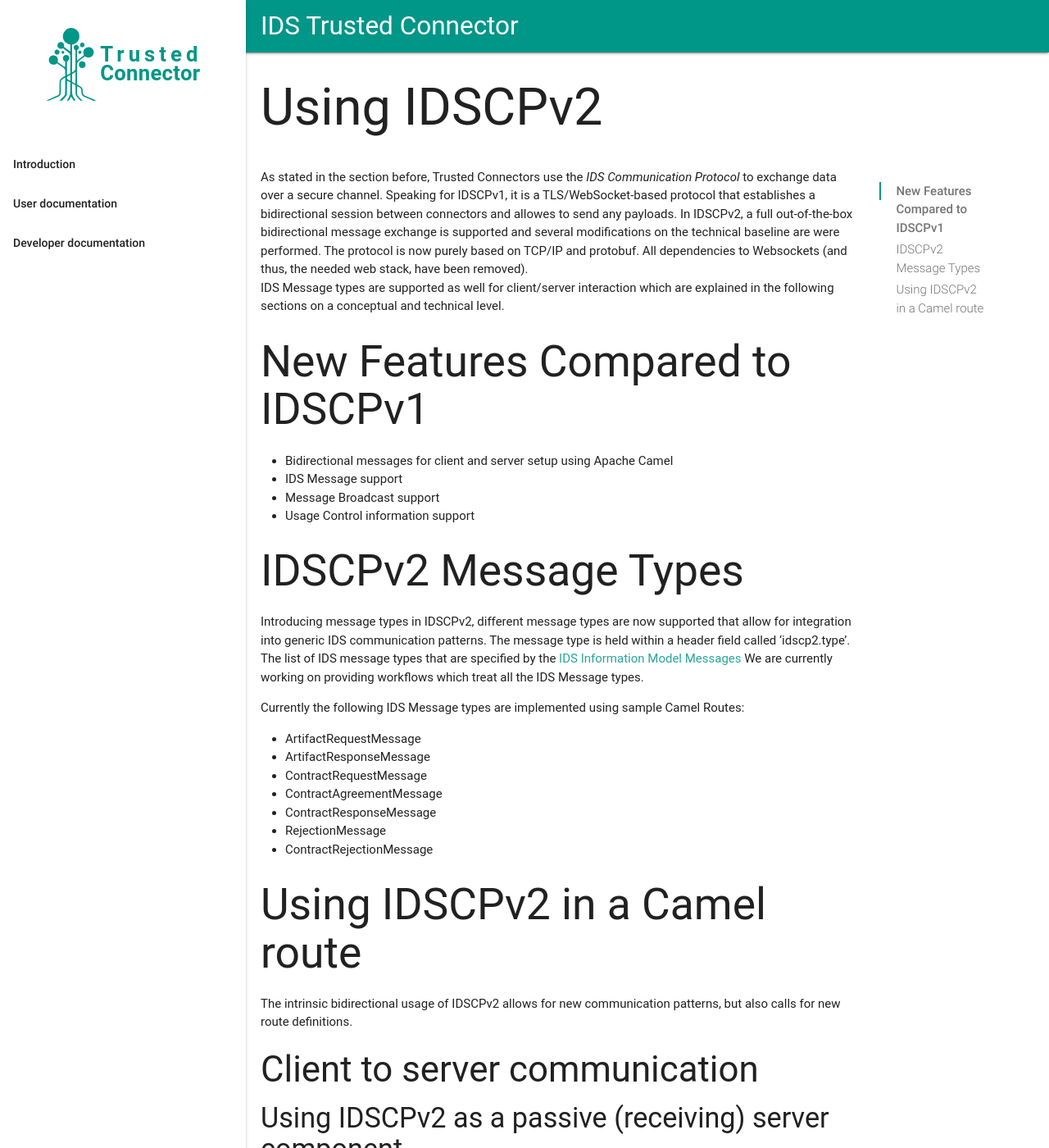
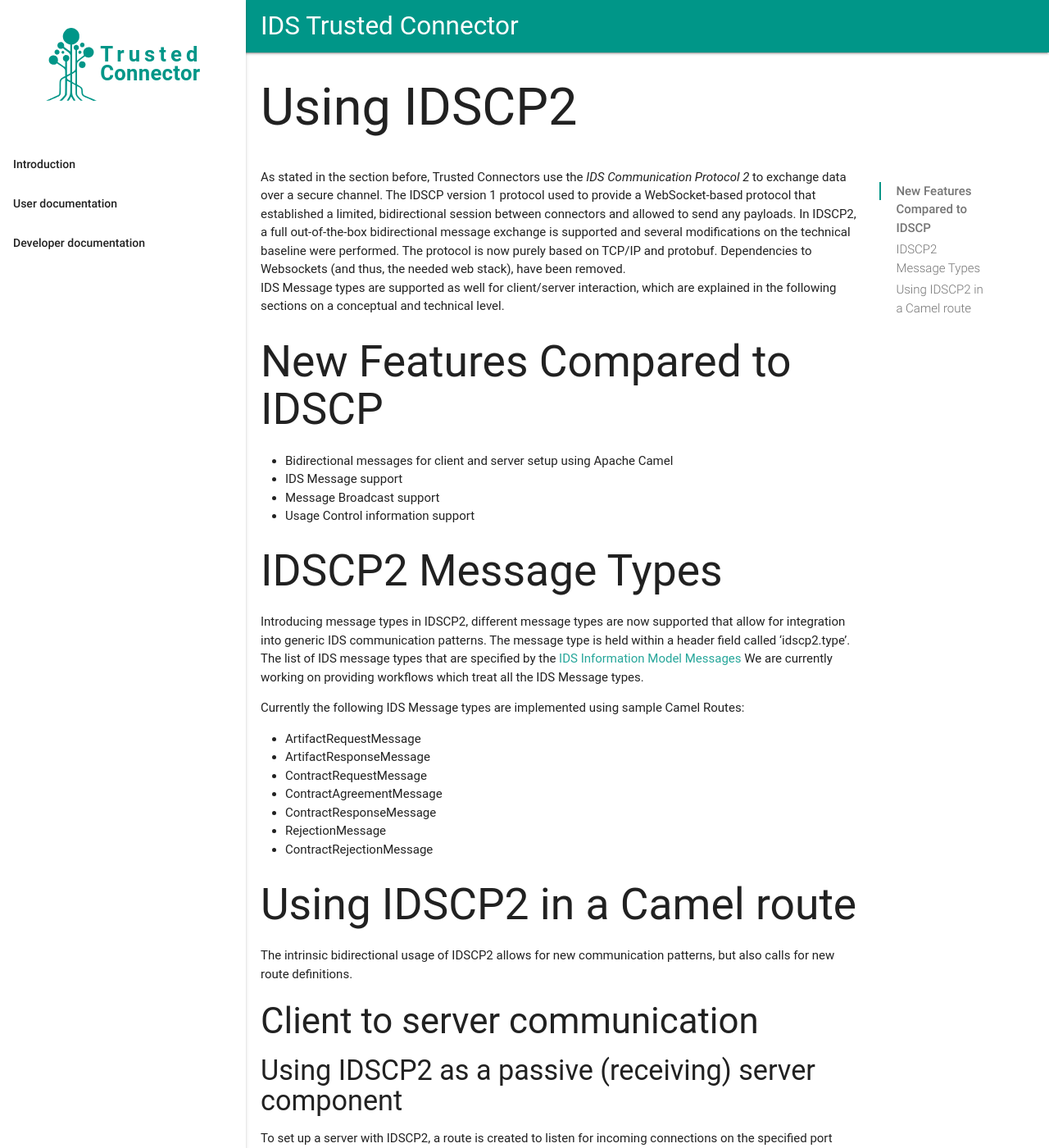
Before and after one commit to industrial-data-space/trusted-connector-documentation, a Jekyll site: the page built from docs/_docs/using_idscpv2.md, in a window 1280 px wide and 1400 px high. Shown: the whole window at 82% size. Built offline with Jekyll 4.4.1, drawn with Linux system fonts in a browser that asks for light colours; some web fonts are replaced; some of the changed text lies outside the part shown.

Commit message:
Further docs fixes

````diff
--- a/docs/_docs/using_idscpv2.md
+++ b/docs/_docs/using_idscpv2.md
@@ -1,23 +1,23 @@
 ---
 layout: doc
-title: Using IDSCPv2
-permalink: /docs/using_idscpv2/
+title: Using IDSCP2
+permalink: /docs/using_IDSCP2/
 
 ---
-As stated in the section before, Trusted Connectors use the _IDS Communication Protocol_ to exchange data over a secure channel. Speaking for IDSCPv1, it is a TLS/WebSocket-based protocol that establishes a bidirectional session between connectors and allowes to send any payloads.
-In IDSCPv2, a full out-of-the-box bidirectional message exchange is supported and several modifications on the technical baseline are were performed. The protocol is now purely based on TCP/IP and protobuf. All dependencies to Websockets (and thus, the needed web stack, have been removed).
-IDS Message types are supported as well for client/server interaction which are explained in the following sections on a conceptual and technical level.
+As stated in the section before, Trusted Connectors use the _IDS Communication Protocol 2_ to exchange data over a secure channel. The IDSCP version 1 protocol used to provide a WebSocket-based protocol that established a limited, bidirectional session between connectors and allowed to send any payloads.
+In IDSCP2, a full out-of-the-box bidirectional message exchange is supported and several modifications on the technical baseline were performed. The protocol is now purely based on TCP/IP and protobuf. Dependencies to Websockets (and thus, the needed web stack), have been removed.
+IDS Message types are supported as well for client/server interaction, which are explained in the following sections on a conceptual and technical level.
 
-## New Features Compared to IDSCPv1
+## New Features Compared to IDSCP
 
 * Bidirectional messages for client and server setup using Apache Camel
 * IDS Message support
 * Message Broadcast support
 * Usage Control information support
 
-## IDSCPv2 Message Types
+## IDSCP2 Message Types
 
-Introducing message types in IDSCPv2, different message types are now supported that allow for integration into generic IDS communication patterns. The message type is held within a header field called 'idscp2.type'. The list of IDS message types that are specified by the [IDS Information Model Messages](https://htmlpreview.github.io/?https://github.com/IndustrialDataSpace/InformationModel/blob/feature/message_taxonomy_description/model/communication/Message_Description.htm) We are currently working on providing workflows which treat all the IDS Message types.
+Introducing message types in IDSCP2, different message types are now supported that allow for integration into generic IDS communication patterns. The message type is held within a header field called 'idscp2.type'. The list of IDS message types that are specified by the [IDS Information Model Messages](https://htmlpreview.github.io/?https://github.com/IndustrialDataSpace/InformationModel/blob/feature/message_taxonomy_description/model/communication/Message_Description.htm) We are currently working on providing workflows which treat all the IDS Message types.
 
 Currently the following IDS Message types are implemented using sample Camel Routes:
 * ArtifactRequestMessage
@@ -28,13 +28,13 @@ Currently the following IDS Message types are implemented using sample Camel Rou
 * RejectionMessage
 * ContractRejectionMessage
 
-## Using IDSCPv2 in a Camel route
-The intrinsic bidirectional usage of IDSCPv2 allows for new communication patterns, but also calls for new route definitions.
+## Using IDSCP2 in a Camel route
+The intrinsic bidirectional usage of IDSCP2 allows for new communication patterns, but also calls for new route definitions.
 
 ### Client to server communication
-#### Using IDSCPv2 as a passive (receiving) server component
+#### Using IDSCP2 as a passive (receiving) server component
 
-To set up a server with IDSCPv2, a route is created to listen for incoming connections on the specified port (29292) and a arbitrary IP address. These connections will be forwarded to the idscpv2server Camel component that will process the request.
+To set up a server with IDSCP2, a route is created to listen for incoming connections on the specified port (29292) and a arbitrary IP address. These connections will be forwarded to the IDSCP2server Camel component that will process the request.
 
 In this example, whenever a message is transmitted to the defined endpoint, a automated reply is generated ('PONG') and the message type is set to the type 'pong'.
 
@@ -52,9 +52,9 @@ In this example, whenever a message is transmitted to the defined endpoint, a au
 </route>
 ```
 
-#### Using IDSCPv2 as a sending client component
+#### Using IDSCP2 as a sending client component
 
-To set up IDSCPv2 as a client component in true bidirectional mode, two routes need to be created. The first route generates a message with content 'PING' and message type 'ping'. the second one processes the response from the server component. The first <from> statement creates an empty message every 10s (period=10,000ms).
+To set up IDSCP2 as a client component in true bidirectional mode, two routes need to be created. The first route generates a message with content 'PING' and message type 'ping'. the second one processes the response from the server component. The first <from> statement creates an empty message every 10s (period=10,000ms).
 
 ```xml
 <route id="idscp2SenderClient">
@@ -78,7 +78,7 @@ To set up IDSCPv2 as a client component in true bidirectional mode, two routes n
 ```
 
 ### Server to client communication
-#### Using IDSCPv2 as a active (sending) server component
+#### Using IDSCP2 as a active (sending) server component
 To generate broadcast messages to all connected clients, is is possible to set up a server route locally. This way, a server that sends a message to its own endpoint will broadcast this message to all connected clients.
 
 ```xml
@@ -96,7 +96,7 @@ To generate broadcast messages to all connected clients, is is possible to set u
 ```
 
 
-#### Using IDSCPv2 as a passive (receiving) client component
+#### Using IDSCP2 as a passive (receiving) client component
 To set up a client to receive messages from the server, it can be set up as the first route hop. All received server messages will be processed further on.
 
 ```xml
@@ -108,9 +108,9 @@ To set up a client to receive messages from the server, it can be set up as the
 </route>
 ```
 
-### IDSCPv2 Sample Message Flow
+### IDSCP2 Sample Message Flow
 
-The previous section detailed how an IDSCPv2 tunnel can be set up and handled between two connectors. However, the sample data which was exchanged as message body was just "PING" or "PONG" and no IDS Messages were used yet. This section explains the use of IDSCPv2 in combination with IDS Message flows.
+The previous section detailed how an IDSCP2 tunnel can be set up and handled between two connectors. However, the sample data which was exchanged as message body was just "PING" or "PONG" and no IDS Messages were used yet. This section explains the use of IDSCP2 in combination with IDS Message flows.
 
 #### Contract Agreement Message Flow
 
@@ -146,7 +146,7 @@ Please see package "examples" and compare /route-examples/demo-route.xml" and th
 ```
 
 The processor reads out the artifactUri defined in the camel route and creates the following message request body and header as serialised JSON-LD.
-The message is sent using an IDSCPv2 tunnel from client to server as first step of the contract negotiation.
+The message is sent using an IDSCP2 tunnel from client to server as first step of the contract negotiation.
 The message itself is transmitted as HTTP multipart format with two separate objects, namely header and body.
 The serialization of the header of the message might look like this:
 
@@ -214,7 +214,7 @@ The serialization of the body of the message might look like this:
 
 The creation of the messages and the corresponding Camel message processors can be seen in the Trusted Connector github project in package "camel-idscp2".
 We process the message on the server side with an additional Camel Route similar to this one.
-It basically consists of an IDSCPv2 server endpoint as explained in the previous sections, but this time additional message type checks are added and the corresponding Camel Processors are called.
+It basically consists of an IDSCP2 server endpoint as explained in the previous sections, but this time additional message type checks are added and the corresponding Camel Processors are called.
 When an unknown message type is received, its body is set to null to drop the message and stop endless looping as can be seen in the <otherwise> branch.
 When an ContractAgreementMessage is received, the message flow is finished, therefore after its processing Camel strips its content as well as can be seen in the ContractAgreementMessage branch.
 Note that there is no <to> branch used in the route due to the fact that this server endpoint automatically replies to the connected client peer once the end of the route is reached.
````
Also changed, not shown: docs/_docs/dev_core.md (+1 -1 lines), docs/_docs/overview.md (+1 -1 lines).
